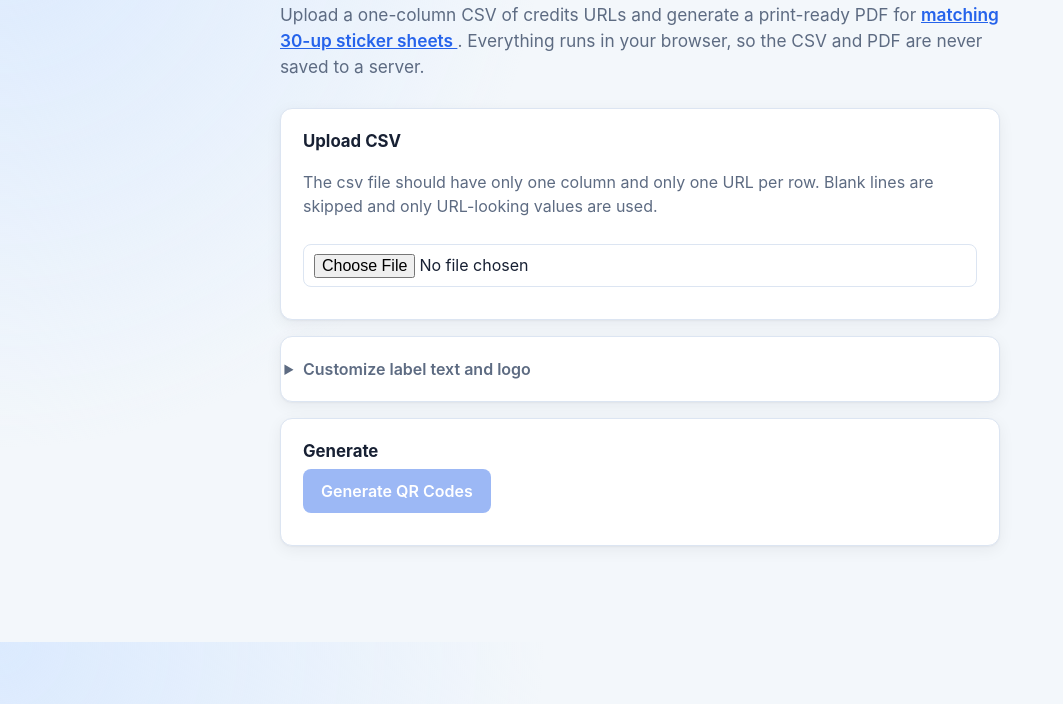
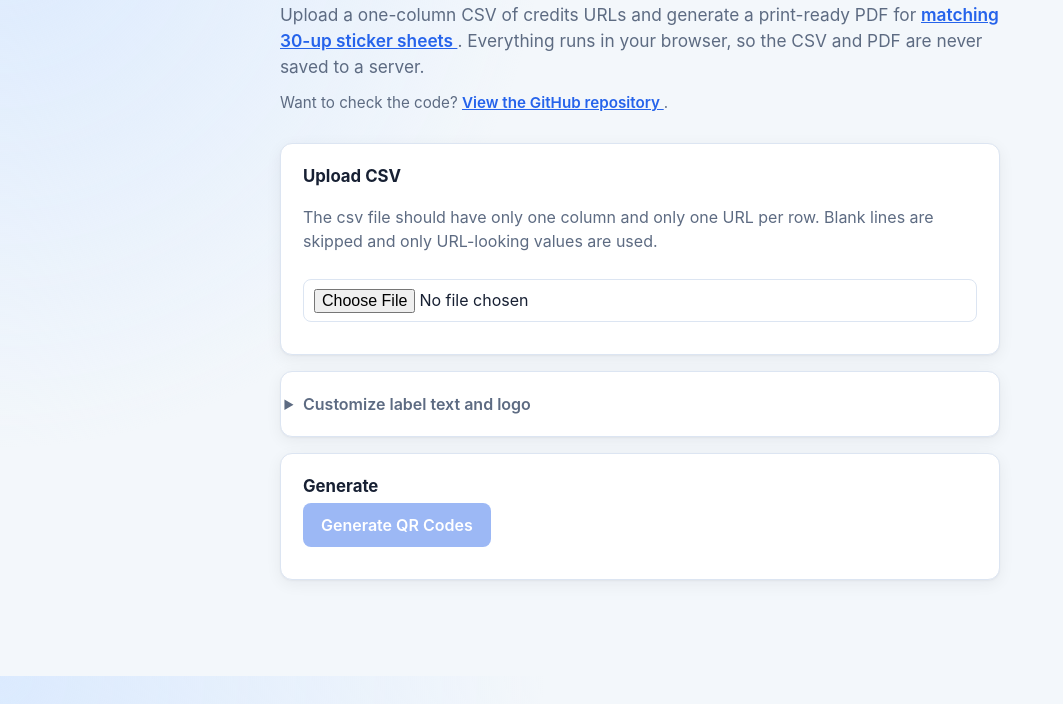
Before and after one commit to cursorcommunityled/cursor-credits-qr-labels, a website built with Vite: page index.html in a window 1280 px wide. Shown: the part 96-800 px from the top of the page, without its empty margins (0-1063 px from the left). Built offline with nearby package versions, Linux system fonts and the light colour scheme.

Commit message:
Adding github URL

```diff
--- a/index.html
+++ b/index.html
@@ -22,6 +22,13 @@
           </a>
           . Everything runs in your browser, so the CSV and PDF are never saved
           to a server.
+        </p>
+        <p class="source-link">
+          Want to check the code?
+          <a href="https://github.com/neeravmakwana/cursor_credits_qr_code_stickers" target="_blank" rel="noreferrer">
+            View the GitHub repository
+          </a>
+          .
         </p>
       </header>
 
--- a/src/style.css
+++ b/src/style.css
@@ -62,6 +62,12 @@ header h1 {
   color: var(--muted);
   font-size: 1.08rem;
   margin: 0;
+}
+
+.source-link {
+  color: var(--muted);
+  font-size: 0.95rem;
+  margin: 12px 0 0;
 }
 
 .card {
@@ -131,6 +137,10 @@ a {
   font-weight: 600;
 }
 
+.source-link a {
+  font-weight: 600;
+}
+
 button {
   appearance: none;
   background: var(--accent);
```
